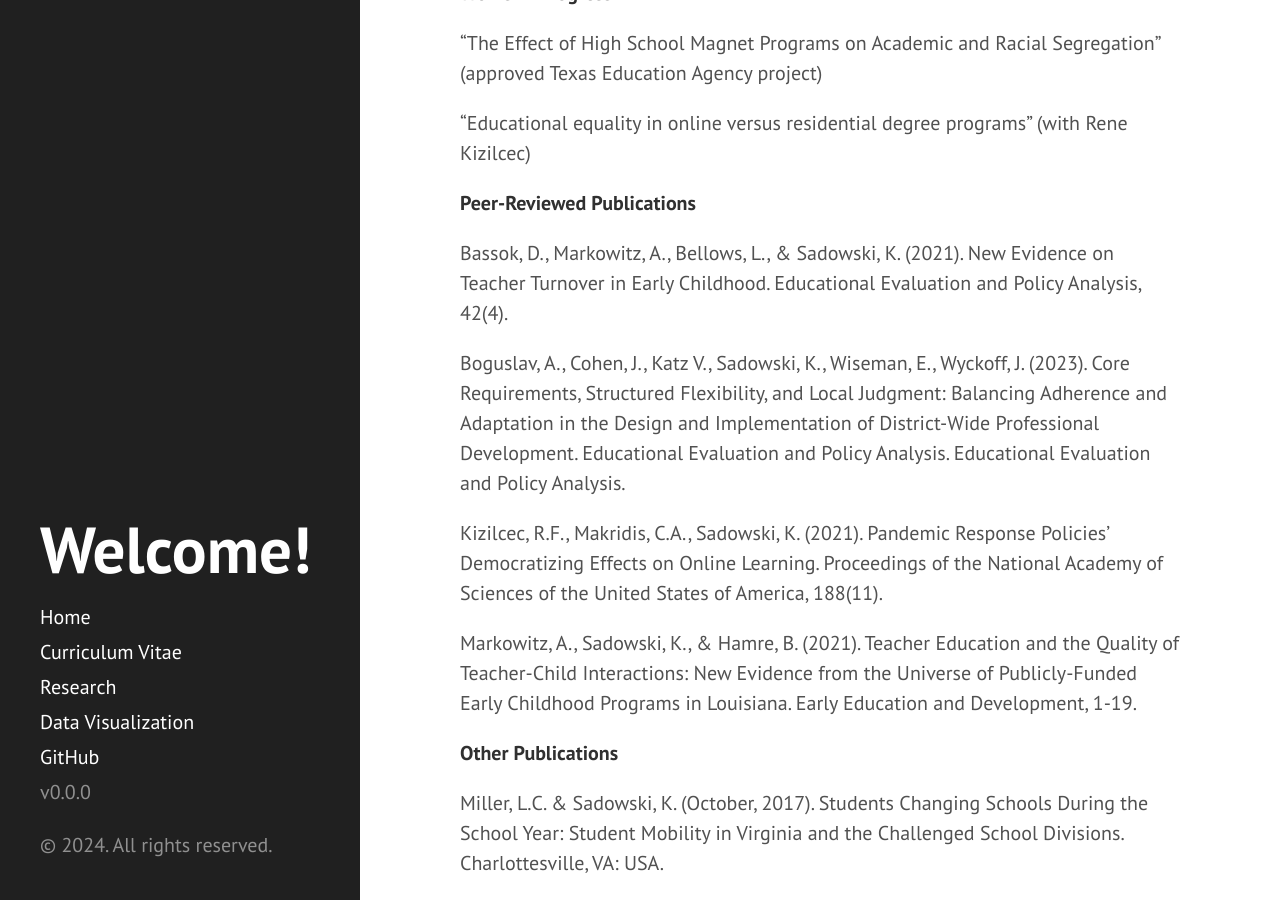
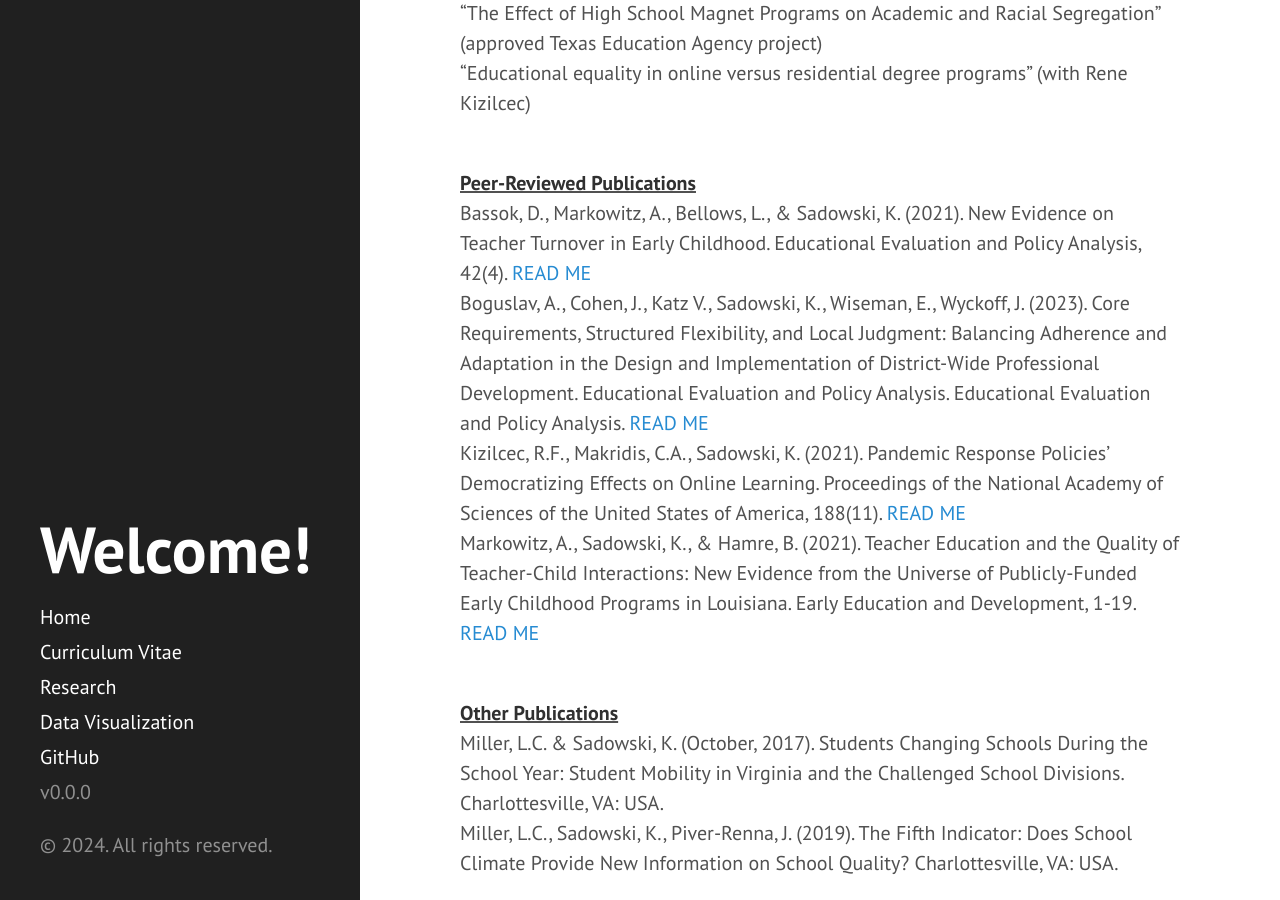
Before and after one commit to kcsadow/website, a Jekyll site: the page built from research.md, in a window 1280 px wide and 900 px high, scrolled down 592 px. Built offline with Jekyll 4.4.1, drawn with Linux system fonts in a browser that asks for light colours.

Commit message:
Update research.md

```diff
--- a/research.md
+++ b/research.md
@@ -8,40 +8,29 @@ Last updated: August 13, 2024
 <ins>**Job Market Paper**</ins> <br>
 “The Effect of the Minimum Wage on Childcare Firms” (approved Federal Statistical Research Data Center project) <br><br>
 
-**Working Papers**
+<ins>**Working Papers**</ins> <br>
+“Does Access to an Algorithmic Decision-making Tool Change Child Protective Service Caseworkers’ Investigation Decisions?” (Revise and Re-submit at JHR; with Maria Fitzpatrick and Chris Wildeman)<br>
+“Asthma Management in Schools: A Tool for Reducing Absenteeism?” (with Maria Fitzpatrick, Chelsea Chen, Sophia Day, Kevin Konty, and Kira Argenio)<br><br>
 
-“Does Access to an Algorithmic Decision-making Tool Change Child Protective Service Caseworkers’ Investigation Decisions?” (Revise and Re-submit at JHR; with Maria Fitzpatrick and Chris Wildeman)
+<ins>**Works in Progress**</ins><br>
+“The Effect of High School Magnet Programs on Academic and Racial Segregation” (approved Texas Education Agency project)<br>
+“Educational equality in online versus residential degree programs” (with Rene Kizilcec)<br><br>
 
-“Asthma Management in Schools: A Tool for Reducing Absenteeism?” (with Maria Fitzpatrick, Chelsea Chen, Sophia Day, Kevin Konty, and Kira Argenio)
-
-**Works in Progress**
-
-“The Effect of High School Magnet Programs on Academic and Racial Segregation” (approved Texas Education Agency project)
-
-“Educational equality in online versus residential degree programs” (with Rene Kizilcec)
-
-**Peer-Reviewed Publications**
-
+<ins>**Peer-Reviewed Publications**</ins><br>
 Bassok, D., Markowitz, A., Bellows, L., & Sadowski, K. (2021). New Evidence on Teacher Turnover
-in Early Childhood. Educational Evaluation and Policy Analysis, 42(4).
-
+in Early Childhood. Educational Evaluation and Policy Analysis, 42(4). [READ ME](https://eric.ed.gov/?id=EJ1284447) <br>
 Boguslav, A., Cohen, J., Katz V., Sadowski, K., Wiseman, E., Wyckoff, J. (2023). Core Requirements, Structured
 Flexibility, and Local Judgment: Balancing Adherence and Adaptation in the Design and Implementation of
-District-Wide Professional Development. Educational Evaluation and Policy Analysis. Educational Evaluation and Policy Analysis.
-
+District-Wide Professional Development. Educational Evaluation and Policy Analysis. Educational Evaluation and Policy Analysis. [READ ME](https://journals.sagepub.com/doi/abs/10.3102/01623737231210285)<br>
 Kizilcec, R.F., Makridis, C.A., Sadowski, K. (2021). Pandemic Response Policies’ Democratizing Effects on
-Online Learning. Proceedings of the National Academy of Sciences of the United States of America, 188(11).
-
+Online Learning. Proceedings of the National Academy of Sciences of the United States of America, 188(11). [READ ME](https://pubmed.ncbi.nlm.nih.gov/33707215/) <br>
 Markowitz, A., Sadowski, K., & Hamre, B. (2021). Teacher Education and the Quality of Teacher-Child
 Interactions: New Evidence from the Universe of Publicly-Funded Early Childhood Programs in Louisiana.
-Early Education and Development, 1-19.
+Early Education and Development, 1-19. [READ ME](https://www.tandfonline.com/doi/abs/10.1080/10409289.2021.1888036) <br><br>
 
-
-**Other Publications**
-
-Miller, L.C. & Sadowski, K. (October, 2017). Students Changing Schools During the School Year: Student Mobility in Virginia and the Challenged School Divisions. Charlottesville, VA: USA.
-
-Miller, L.C., Sadowski, K., Piver-Renna, J. (2019). The Fifth Indicator: Does School Climate Provide New Information on School Quality? Charlottesville, VA: USA.
+<ins>**Other Publications**</ins><br>
+Miller, L.C. & Sadowski, K. (October, 2017). Students Changing Schools During the School Year: Student Mobility in Virginia and the Challenged School Divisions. Charlottesville, VA: USA. <br>
+Miller, L.C., Sadowski, K., Piver-Renna, J. (2019). The Fifth Indicator: Does School Climate Provide New Information on School Quality? Charlottesville, VA: USA.  <br>
 
 **Resting Projects**
 
```
